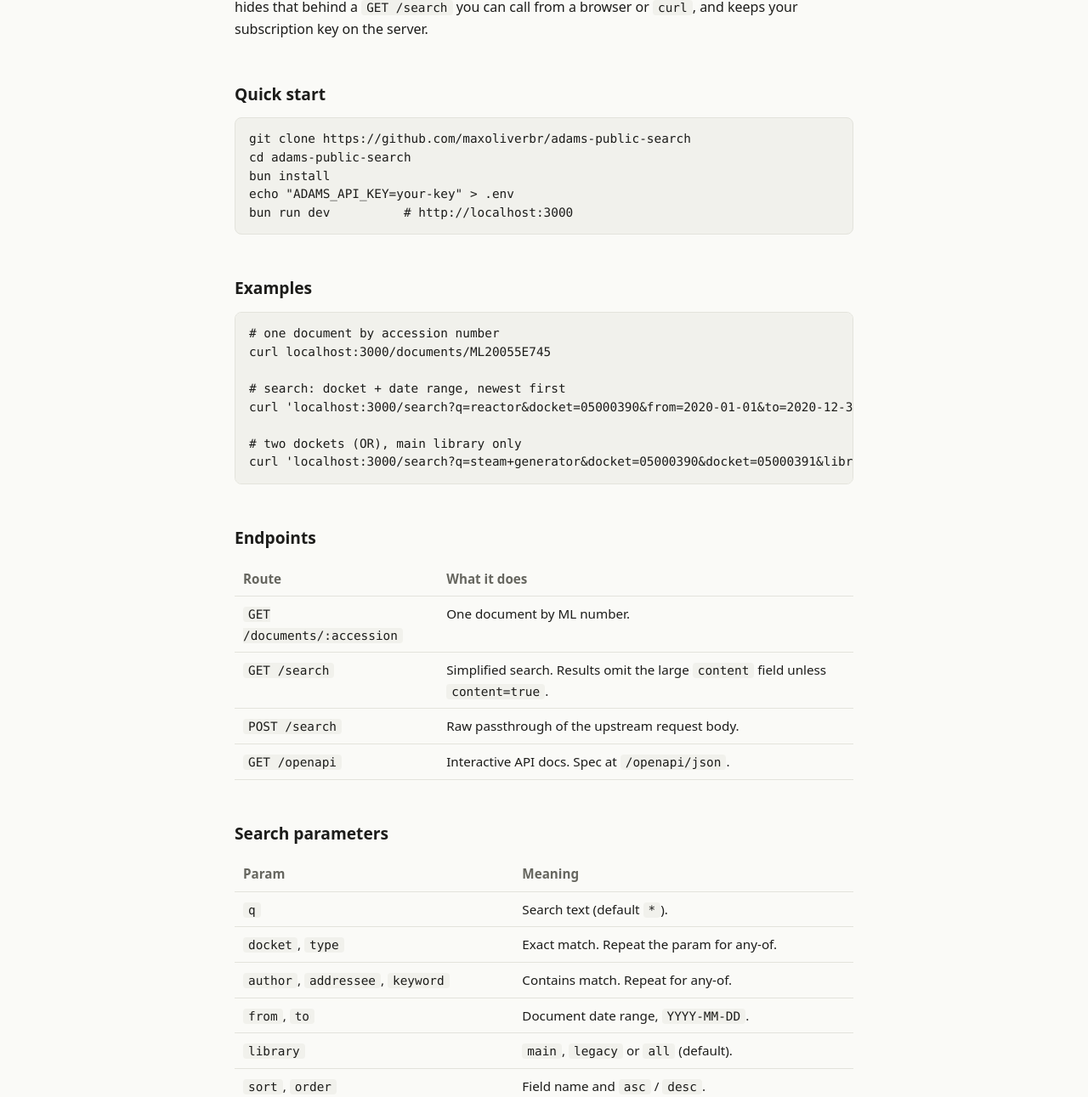
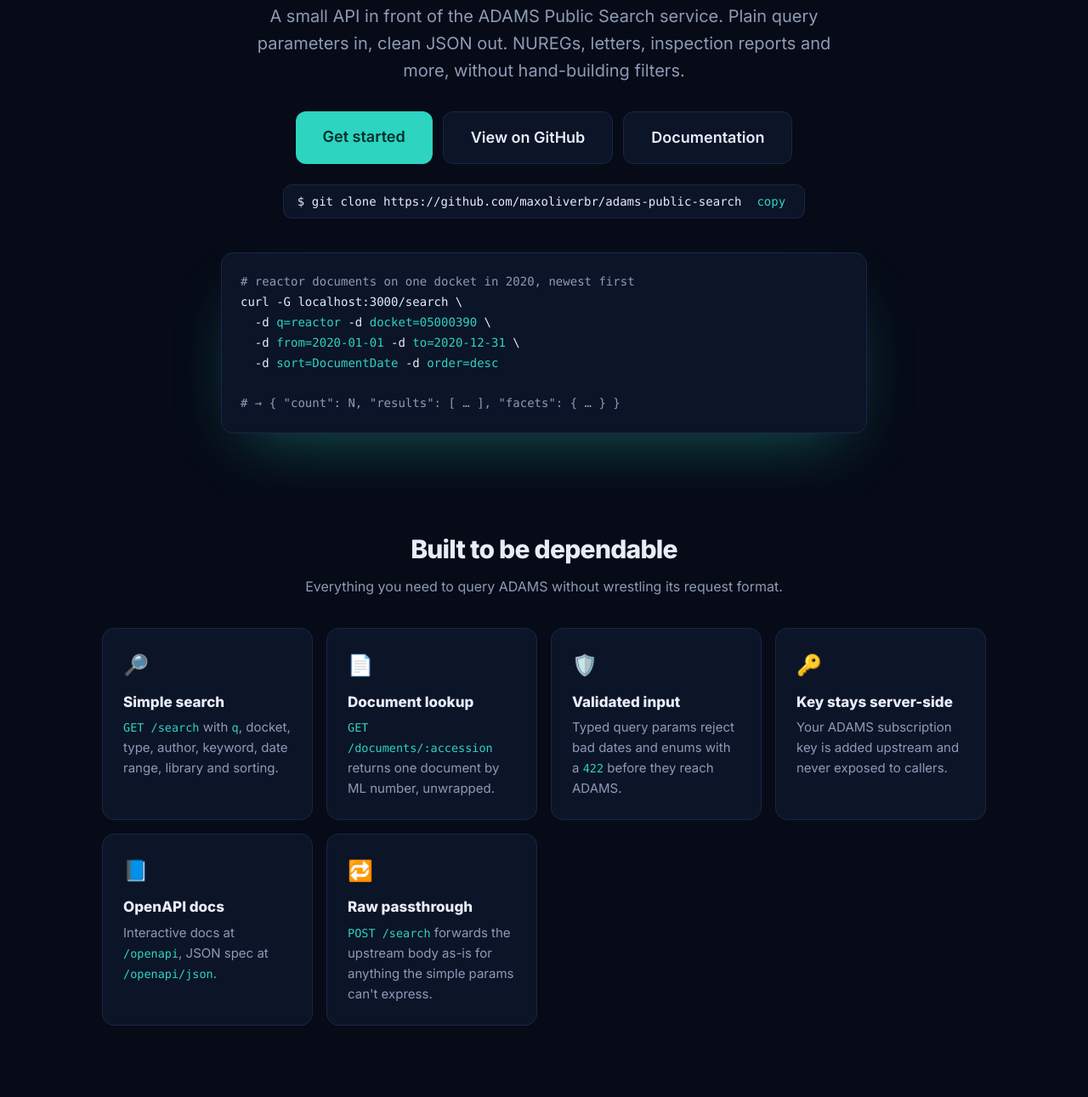
Before and after one commit to maxoliverbr/adams-public-search, a website: page site/index.html in a window 1280 px wide. Shown: the part 445-1736 px from the top of the page at 85% size. Drawn offline with Linux system fonts and the light colour scheme.

Commit message:
Add README, logo, and redesigned landing page (#2)
- README with description, examples, params, security notes
- assets/logo.svg (also used as favicon and in the site nav)
- Landing page restyled to match the adamsnrc site

```diff
--- a/site/index.html
+++ b/site/index.html
@@ -2,91 +2,99 @@
 <html lang="en">
 <head>
 <meta charset="utf-8">
-<meta name="viewport" content="width=device-width, initial-scale=1">
-<title>ADAMS Search Wrapper</title>
-<meta name="description" content="A small Bun + Elysia API that simplifies searching the NRC ADAMS Public Search service.">
+<meta name="viewport" content="width=device-width,initial-scale=1">
+<title>ADAMS Search Wrapper — simple API for NRC ADAMS</title>
+<meta name="description" content="A small Bun + Elysia API that turns the NRC ADAMS Public Search service into simple query parameters and clean JSON.">
+<link rel="icon" href="logo.svg" type="image/svg+xml">
 <style>
-  :root { --bg:#fafaf7; --fg:#1c1c1a; --muted:#66665f; --card:#fff; --line:#e3e3dc; --accent:#0b5fff; --code:#f1f1ec; }
-  @media (prefers-color-scheme: dark) {
-    :root { --bg:#131412; --fg:#ececE6; --muted:#9a9a92; --card:#1b1c19; --line:#2c2d29; --accent:#6ea0ff; --code:#22231f; }
-  }
-  * { box-sizing: border-box; }
-  body { margin:0; background:var(--bg); color:var(--fg); font:16px/1.6 system-ui, sans-serif; }
-  main { max-width: 760px; margin: 0 auto; padding: 56px 16px 80px; }
-  h1 { font-size: clamp(2rem, 6vw, 2.8rem); line-height:1.15; margin:0 0 12px; letter-spacing:-.02em; }
-  h2 { font-size:1.2rem; margin:48px 0 12px; }
-  p { margin: 0 0 14px; }
-  .lead { font-size:1.15rem; color:var(--muted); max-width: 56ch; }
-  a { color: var(--accent); }
-  .btns { display:flex; flex-wrap:wrap; gap:10px; margin:24px 0 0; }
-  .btn { display:inline-block; padding:9px 16px; border-radius:8px; border:1px solid var(--line); background:var(--card); color:var(--fg); text-decoration:none; font-weight:600; }
-  .btn.primary { background:var(--accent); border-color:var(--accent); color:#fff; }
-  pre, code { font: 0.9rem/1.5 ui-monospace, SFMono-Regular, Menlo, monospace; }
-  pre { background:var(--code); border:1px solid var(--line); border-radius:8px; padding:14px 16px; overflow-x:auto; margin:0 0 14px; }
-  :not(pre) > code { background:var(--code); padding:1px 6px; border-radius:4px; }
-  table { width:100%; border-collapse:collapse; font-size:.95rem; }
-  th, td { text-align:left; padding:8px 10px; border-bottom:1px solid var(--line); vertical-align:top; }
-  th { color:var(--muted); font-weight:600; }
-  .note { border-left:3px solid var(--accent); padding:4px 14px; color:var(--muted); background:var(--card); border-radius:0 8px 8px 0; }
-  footer { margin-top:56px; color:var(--muted); font-size:.9rem; }
+@import url('https://fonts.googleapis.com/css2?family=Inter:wght@400;500;600;800&display=swap');
+:root{--bg:#060b17;--fg:#e8ecf8;--mut:#8f9ab5;--card:#0c1428;--line:#1b2644;--a:#2dd4bf;--b:#f59e0b}
+*{box-sizing:border-box}html{scroll-behavior:smooth}
+body{margin:0;background:var(--bg);color:var(--fg);font:16px/1.6 Inter,system-ui,sans-serif}
+a{color:inherit;text-decoration:none}
+.w{max-width:1080px;margin:0 auto;padding:0 20px}
+nav{display:flex;justify-content:space-between;align-items:center;padding:24px 0}
+nav b{font-size:18px;letter-spacing:-.02em;display:flex;align-items:center;gap:10px}nav b img{border-radius:8px}
+nav div{display:flex;gap:28px;align-items:center;color:var(--mut);font-size:15px}
+nav .gh{padding:10px 18px;border:1px solid var(--line);background:var(--card);border-radius:10px;color:var(--fg);font-weight:500}nav a:hover{color:var(--fg)}
+.hero{text-align:center;padding:96px 0 56px;position:relative}
+.hero:before{content:"";position:absolute;inset:-120px 0 auto;height:420px;background:radial-gradient(ellipse at 50% 0,color-mix(in srgb,var(--a) 28%,transparent),transparent 65%);z-index:-1}
+.pill{display:inline-block;padding:4px 14px;border:1px solid var(--line);border-radius:99px;font-size:13px;color:var(--mut);background:var(--card)}
+h1{font-size:clamp(40px,7.5vw,84px);line-height:1.04;letter-spacing:-.045em;font-weight:800;margin:28px 0 24px}
+h1 span{background:linear-gradient(90deg,var(--a) 10%,#a3b84a 50%,var(--b));-webkit-background-clip:text;background-clip:text;color:transparent}
+.hero p{max-width:720px;margin:0 auto;color:var(--mut);font-size:20px}
+.cta{display:flex;gap:12px;justify-content:center;flex-wrap:wrap;margin:32px 0 24px}
+.btn{padding:16px 32px;border-radius:12px;font-size:18px;font-weight:600;border:1px solid var(--line);background:var(--card);transition:transform .15s}
+.btn:hover{transform:translateY(-2px)}
+.btn.p{background:var(--a);color:#042f2a;border:0}
+.pip{display:inline-flex;gap:12px;align-items:center;padding:10px 16px;border:1px solid var(--line);border-radius:10px;background:var(--card);font:14px ui-monospace,Menlo,monospace;max-width:100%}
+.pip span{overflow:auto;white-space:nowrap}
+.pip button{border:0;background:none;color:var(--a);cursor:pointer;font:inherit}
+pre{margin:0;padding:22px;background:var(--card);border:1px solid var(--line);border-radius:14px;overflow:auto;font:14px/1.7 ui-monospace,Menlo,monospace;text-align:left}
+code{font:.9em ui-monospace,Menlo,monospace;color:var(--a)}
+.k{color:var(--b)}.s{color:var(--a)}.c{color:var(--mut)}
+.code{max-width:760px;margin:40px auto 0;box-shadow:0 30px 80px -30px color-mix(in srgb,var(--a) 40%,transparent)}
+section{padding:56px 0}h2{font-size:30px;letter-spacing:-.025em;margin:0 0 8px;text-align:center}
+.sub{text-align:center;color:var(--mut);margin:0 0 36px}
+.grid{display:grid;grid-template-columns:repeat(auto-fit,minmax(240px,1fr));gap:16px}
+.card{padding:24px;background:var(--card);border:1px solid var(--line);border-radius:14px;transition:border-color .2s,transform .2s}
+.card:hover{border-color:var(--a);transform:translateY(-3px)}
+.card i{font-style:normal;font-size:24px}.card h3{margin:10px 0 4px;font-size:17px}.card p{margin:0;color:var(--mut);font-size:15px}
+.two{display:grid;grid-template-columns:repeat(auto-fit,minmax(300px,1fr));gap:16px}
+.note{max-width:760px;margin:28px auto 0;padding:14px 18px;border:1px solid var(--line);border-left:3px solid var(--b);border-radius:12px;background:var(--card);color:var(--mut);font-size:15px}
+footer{border-top:1px solid var(--line);padding:28px 0;color:var(--mut);font-size:14px;display:flex;justify-content:space-between;flex-wrap:wrap;gap:8px}
+footer a:hover{color:var(--fg)}
+@media(max-width:640px){nav div a:not(.gh){display:none}.hero{padding-top:64px}}
 </style>
 </head>
 <body>
-<main>
-  <h1>Search NRC ADAMS<br>without the filter gymnastics.</h1>
-  <p class="lead">A small <a href="https://bun.sh">Bun</a> + <a href="https://elysiajs.com">Elysia</a> API in front of the
-  <a href="https://adams-api-developer.nrc.gov/api-details#api=adams-public-search-api&operation=get-document">ADAMS Public Search API</a>.
-  Plain query parameters in, clean JSON out.</p>
-  <div class="btns">
-    <a class="btn primary" href="https://github.com/maxoliverbr/adams-public-search">View on GitHub</a>
-    <a class="btn" href="https://adams-api-developer.nrc.gov">Get an ADAMS API key</a>
-  </div>
+<div class="w">
+<nav><b><img src="logo.svg" alt="" width="28" height="28">ADAMS Search</b><div><a href="#features">Features</a><a href="#start">Quick start</a><a href="https://github.com/maxoliverbr/adams-public-search#readme">Docs</a><a class="gh" href="https://github.com/maxoliverbr/adams-public-search">GitHub ↗</a></div></nav>
 
-  <h2>Why</h2>
-  <p>The upstream search endpoint takes a JSON body whose <code>filters</code> are objects like
-  <code>{"field","value","operator"}</code>, even though the published spec says strings. This wrapper hides that behind
-  a <code>GET /search</code> you can call from a browser or <code>curl</code>, and keeps your subscription key on the server.</p>
+<header class="hero">
+<span class="pill">Bun · Elysia · OpenAPI · Typed</span>
+<h1>NRC ADAMS search, <span>one GET request away.</span></h1>
+<p>A small API in front of the ADAMS Public Search service. Plain query parameters in, clean JSON out. NUREGs, letters, inspection reports and more, without hand-building filters.</p>
+<div class="cta"><a class="btn p" href="#start">Get started</a><a class="btn" href="https://github.com/maxoliverbr/adams-public-search">View on GitHub</a><a class="btn" href="https://github.com/maxoliverbr/adams-public-search#readme">Documentation</a></div>
+<div class="pip"><span>$ git clone https://github.com/maxoliverbr/adams-public-search</span><button onclick="navigator.clipboard.writeText('git clone https://github.com/maxoliverbr/adams-public-search');this.textContent='copied'">copy</button></div>
+<pre class="code"><span class="c"># reactor documents on one docket in 2020, newest first</span>
+curl -G localhost:3000/search \
+  -d <span class="s">q=reactor</span> -d <span class="s">docket=05000390</span> \
+  -d <span class="s">from=2020-01-01</span> -d <span class="s">to=2020-12-31</span> \
+  -d <span class="s">sort=DocumentDate</span> -d <span class="s">order=desc</span>
 
-  <h2>Quick start</h2>
-<pre>git clone https://github.com/maxoliverbr/adams-public-search
-cd adams-public-search
+<span class="c"># → { "count": N, "results": [ … ], "facets": { … } }</span></pre>
+</header>
+
+<section id="features">
+<h2>Built to be dependable</h2><p class="sub">Everything you need to query ADAMS without wrestling its request format.</p>
+<div class="grid">
+<div class="card"><i>🔎</i><h3>Simple search</h3><p><code>GET /search</code> with <code>q</code>, docket, type, author, keyword, date range, library and sorting.</p></div>
+<div class="card"><i>📄</i><h3>Document lookup</h3><p><code>GET /documents/:accession</code> returns one document by ML number, unwrapped.</p></div>
+<div class="card"><i>🛡️</i><h3>Validated input</h3><p>Typed query params reject bad dates and enums with a <code>422</code> before they reach ADAMS.</p></div>
+<div class="card"><i>🔑</i><h3>Key stays server-side</h3><p>Your ADAMS subscription key is added upstream and never exposed to callers.</p></div>
+<div class="card"><i>📘</i><h3>OpenAPI docs</h3><p>Interactive docs at <code>/openapi</code>, JSON spec at <code>/openapi/json</code>.</p></div>
+<div class="card"><i>🔁</i><h3>Raw passthrough</h3><p><code>POST /search</code> forwards the upstream body as-is for anything the simple params can't express.</p></div>
+</div>
+</section>
+
+<section id="start">
+<h2>Quick start</h2><p class="sub">Install, configure, search.</p>
+<div class="two">
+<pre><span class="c"># run it</span>
 bun install
-echo "ADAMS_API_KEY=your-key" &gt; .env
-bun run dev          # http://localhost:3000</pre>
-
-  <h2>Examples</h2>
-<pre># one document by accession number
+<span class="k">echo</span> <span class="s">"ADAMS_API_KEY=your-key"</span> &gt; .env
+bun run dev   <span class="c"># http://localhost:3000</span></pre>
+<pre><span class="c"># one document by accession number</span>
 curl localhost:3000/documents/ML20055E745
 
-# search: docket + date range, newest first
-curl 'localhost:3000/search?q=reactor&amp;docket=05000390&amp;from=2020-01-01&amp;to=2020-12-31&amp;sort=DocumentDate&amp;order=desc'
+<span class="c"># two dockets (OR), main library only</span>
+curl <span class="s">'localhost:3000/search?docket=05000390&amp;docket=05000391&amp;library=main'</span></pre>
+</div>
+<p class="note">This site is static documentation. The API is self-hosted and needs your own ADAMS subscription key (<a href="https://adams-api-developer.nrc.gov" style="color:var(--a)">get one here</a>), which must never be published in a browser.</p>
+</section>
 
-# two dockets (OR), main library only
-curl 'localhost:3000/search?q=steam+generator&amp;docket=05000390&amp;docket=05000391&amp;library=main'</pre>
-
-  <h2>Endpoints</h2>
-  <table>
-    <tr><th>Route</th><th>What it does</th></tr>
-    <tr><td><code>GET /documents/:accession</code></td><td>One document by ML number.</td></tr>
-    <tr><td><code>GET /search</code></td><td>Simplified search. Results omit the large <code>content</code> field unless <code>content=true</code>.</td></tr>
-    <tr><td><code>POST /search</code></td><td>Raw passthrough of the upstream request body.</td></tr>
-    <tr><td><code>GET /openapi</code></td><td>Interactive API docs. Spec at <code>/openapi/json</code>.</td></tr>
-  </table>
-
-  <h2>Search parameters</h2>
-  <table>
-    <tr><th>Param</th><th>Meaning</th></tr>
-    <tr><td><code>q</code></td><td>Search text (default <code>*</code>).</td></tr>
-    <tr><td><code>docket</code>, <code>type</code></td><td>Exact match. Repeat the param for any-of.</td></tr>
-    <tr><td><code>author</code>, <code>addressee</code>, <code>keyword</code></td><td>Contains match. Repeat for any-of.</td></tr>
-    <tr><td><code>from</code>, <code>to</code></td><td>Document date range, <code>YYYY-MM-DD</code>.</td></tr>
-    <tr><td><code>library</code></td><td><code>main</code>, <code>legacy</code> or <code>all</code> (default).</td></tr>
-    <tr><td><code>sort</code>, <code>order</code></td><td>Field name and <code>asc</code> / <code>desc</code>.</td></tr>
-  </table>
-
-  <p class="note" style="margin-top:28px">This site is static documentation. The API itself is self-hosted: it needs your own ADAMS subscription key, which must never be published in a browser.</p>
-
-  <footer>Not affiliated with the U.S. Nuclear Regulatory Commission. Data comes from the public ADAMS service.</footer>
-</main>
+<footer><span>by Max Oliver · Not affiliated with the U.S. NRC</span><span><a href="https://github.com/maxoliverbr/adams-public-search#readme">Docs</a> · <a href="https://adams-api-developer.nrc.gov">ADAMS API</a> · <a href="https://github.com/maxoliverbr/adams-public-search">GitHub</a></span></footer>
+</div>
 </body>
 </html>
```
Also changed, not shown: README.md (added), assets/logo.svg (added), site/logo.svg (added).
